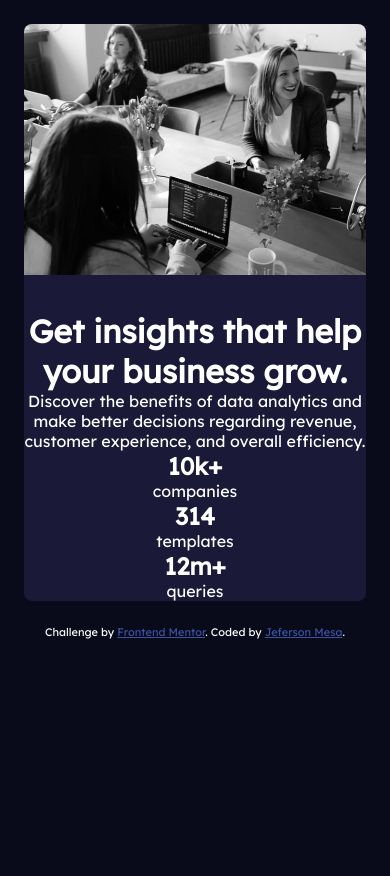
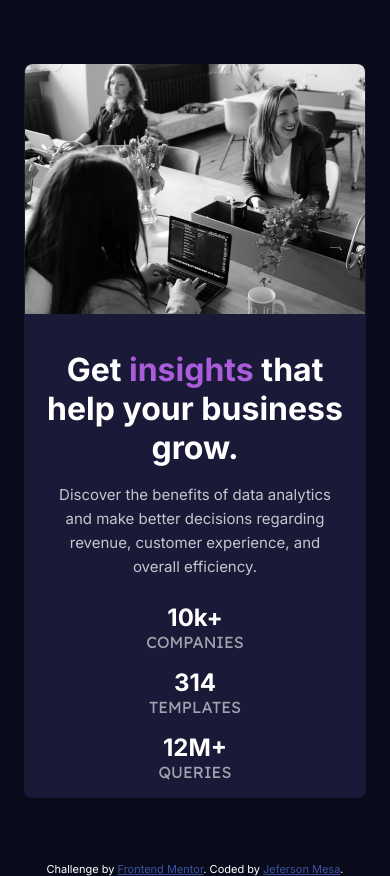
Before and after one commit to jefersond91/FrontendMentor-stats-preview-card-component-main, a plain HTML site: page index.html in a window 390 px wide. Before the commit the page ends 844 px from the top, so only its background shows below. Drawn offline with Linux system fonts and the light colour scheme.

Commit message:
mobile designed

```diff
--- a/index.html
+++ b/index.html
@@ -16,10 +16,12 @@
 
   <div class="container">
     <main>
-      <picture>
-        <source media="(min-width: 440px)" srcset="./images/image-header-desktop.jpg">
-        <img src="./images/image-header-mobile.jpg" alt="">
-      </picture>
+      <div class="main-img">
+        <picture>
+          <source media="(min-width: 440px)" srcset="./images/image-header-desktop.jpg">
+          <img src="./images/image-header-mobile.jpg" alt="">
+        </picture>
+      </div>
 
       <h1>Get <span>insights</span> that help your business grow.</h1>
 
--- a/style.css
+++ b/style.css
@@ -19,9 +19,8 @@ img{
 
 body{
   font-family: 'Inter', sans-serif;
-  font-family: 'Lexend Deca', sans-serif;background-color: var(--Very-dark-blue-main-background);
+  background-color: var(--Very-dark-blue-main-background);
   color: var(--White-main-heading-stats);
-  max-height: calc(100vh - 10px);
 
   display: flex;
   flex-direction: column;
@@ -33,13 +32,49 @@ body{
 .container{
   background-color: var(--Dark-desaturated-blue-card-background);
   max-width: 500px;
-  margin: 1.5rem;
+  height: 70%;
+  margin: 4rem 1.5rem;
   border-radius: 0.5rem;
 }
 
-.container main img {
+.container .main-img img {
   margin-bottom: 2rem;
   border-radius: 0.5rem 0.5rem 0 0;
+  height: 250px;
+  background-color: ;
+}
+
+.container h1{
+  margin-bottom: 1rem;
+  padding: 0 0.4rem 0;
+  font-weight: 700;
+}
+
+.container h1 span{
+  color: var(--Soft-violet-accent);
+}
+
+.container main>p{
+  font-size: 15px;
+  color: var(--Slightly-transparent-white-main-paragraph);
+  padding: 0 1.8rem 1.5rem;
+  line-height: 1.6;
+}
+
+.container .stats article{
+  text-transform: uppercase;
+  font-family: 'Inter', sans-serif;
+  margin-bottom: 1rem;
+}
+
+.container .stats article:first-child h2{
+  text-transform: lowercase;
+}
+
+.container .stats p{
+  color: var(--Slightly-transparent-white-stat-headings);
+  font-family: 'Lexend Deca', sans-serif;
+  font-weight: 400;
 }
 
 .attribution {
```
